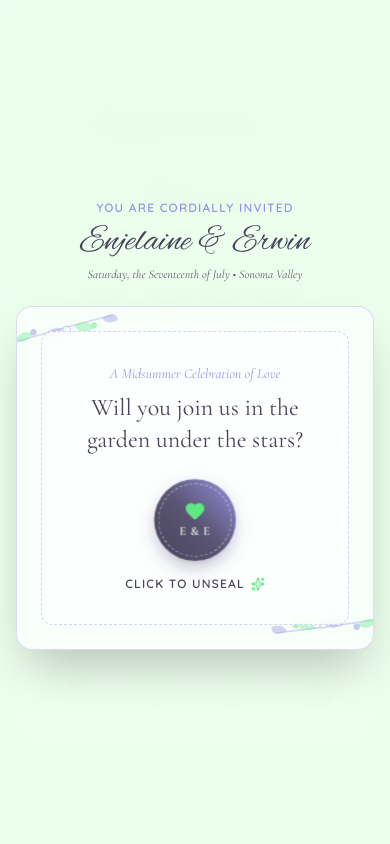
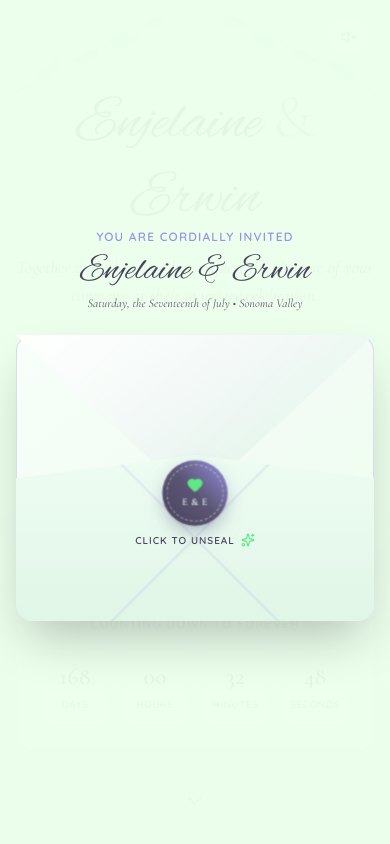
Before and after one commit to ithereforedontknow/wedding, a React (Vite) app: page / in a window 390 px wide. Shown: the top 844 px of the page. Built offline with nearby package versions, Linux system fonts and the light colour scheme; a web font is replaced by a local one.

Commit message:
actual animation

```diff
--- a/src/App.jsx
+++ b/src/App.jsx
@@ -70,10 +70,6 @@ const StyleInjector = () => (
       animation: pulse-subtle 3s infinite ease-in-out;
     }
 
-    /* Envelope unfolding flaps */
-    .perspective-1000 {
-      perspective: 1000px;
-    }
   `}</style>
 );
 
@@ -105,12 +101,12 @@ const BotanicalBranch = ({ className = "" }) => (
 );
 
 // --- Floating Petal Canvas Component ---
-const WatercolorPetalsCanvas = () => {
+const WatercolorPetalsCanvas = ({ active = true }) => {
   const canvasRef = useRef(null);
 
   useEffect(() => {
     const canvas = canvasRef.current;
-    if (!canvas) return;
+    if (!canvas || !active) return;
     const ctx = canvas.getContext("2d");
     let animationFrameId;
 
@@ -186,7 +182,7 @@ const WatercolorPetalsCanvas = () => {
       cancelAnimationFrame(animationFrameId);
       window.removeEventListener("resize", resizeCanvas);
     };
-  }, []);
+  }, [active]);
 
   return (
     <canvas
@@ -196,17 +192,10 @@ const WatercolorPetalsCanvas = () => {
   );
 };
 
-// --- Main App Component ---
-export default function WeddingApp() {
-  // Envelope unsealing state
-  const [isOpened, setIsOpened] = useState(false);
-  const [isUnfolding, setIsUnfolding] = useState(false);
+// --- Countdown Badge Component ---
+const WEDDING_DATE = new Date("2027-04-10T14:00:00").getTime();
 
-  // Audio atmosphere simulation toggle
-  const [isPlayingMusic, setIsPlayingMusic] = useState(false);
-
-  // Target Date for Summer Wedding (e.g., July 17, 2027 16:00:00)
-  const targetDate = new Date("2027-04-10T14:00:00").getTime();
+const CountdownBadge = ({ targetDate }) => {
   const [timeLeft, setTimeLeft] = useState({
     days: 0,
     hours: 0,
@@ -215,9 +204,8 @@ export default function WeddingApp() {
   });
 
   useEffect(() => {
-    const timer = setInterval(() => {
-      const now = new Date().getTime();
-      const difference = targetDate - now;
+    const updateCountdown = () => {
+      const difference = targetDate - Date.now();
 
       if (difference > 0) {
         setTimeLeft({
@@ -227,17 +215,102 @@ export default function WeddingApp() {
           seconds: Math.floor((difference / 1000) % 60)
         });
       }
-    }, 1000);
+    };
+
+    updateCountdown();
+    const timer = setInterval(updateCountdown, 1000);
     return () => clearInterval(timer);
   }, [targetDate]);
 
+  return (
+    <div className="mt-14 max-w-lg mx-auto bg-white/70 backdrop-blur-md rounded-2xl p-6 border border-[#9792e3]/30 shadow-md">
+      <h3 className="text-xs uppercase tracking-widest text-[#9792e3] font-semibold mb-4">
+        Counting Down to Forever
+      </h3>
+      <div className="grid grid-cols-4 gap-3 text-center">
+        {[
+          { label: "Days", val: timeLeft.days },
+          { label: "Hours", val: timeLeft.hours },
+          { label: "Minutes", val: timeLeft.minutes },
+          { label: "Seconds", val: timeLeft.seconds }
+        ].map((item, idx) => (
+          <div
+            key={idx}
+            className="flex flex-col items-center justify-center p-3 rounded-xl bg-gradient-to-b from-[#EDFFEC] to-white border border-[#9792e3]/20 shadow-inner"
+          >
+            <span className="text-2xl sm:text-3xl font-serif-elegant font-bold text-[#48435c]">
+              {String(item.val).padStart(2, "0")}
+            </span>
+            <span className="text-[10px] tracking-wider uppercase font-semibold text-[#5A5766] mt-1">
+              {item.label}
+            </span>
+          </div>
+        ))}
+      </div>
+    </div>
+  );
+};
+
+// --- Main App Component ---
+export default function WeddingApp() {
+  // Envelope opening phases: sealed -> unsealing -> revealing -> opened
+  const [phase, setPhase] = useState("sealed");
+  const isSealed = phase === "sealed";
+  const isUnsealing = phase === "unsealing";
+  const isRevealing = phase === "revealing";
+  const isOpened = phase === "opened";
+  const prefersReducedMotion = useRef(false);
+  const envelopeOpening = isUnsealing || isRevealing;
+
+  // Audio atmosphere simulation toggle
+  const [isPlayingMusic, setIsPlayingMusic] = useState(false);
+
+  // Track reduced-motion preference for a shorter opening sequence
+  useEffect(() => {
+    const mediaQuery = window.matchMedia("(prefers-reduced-motion: reduce)");
+    prefersReducedMotion.current = mediaQuery.matches;
+
+    const handleChange = (event) => {
+      prefersReducedMotion.current = event.matches;
+    };
+
+    mediaQuery.addEventListener?.("change", handleChange);
+    return () => mediaQuery.removeEventListener?.("change", handleChange);
+  }, []);
+
+  // Advance the envelope sequence automatically
+  useEffect(() => {
+    if (phase !== "unsealing" && phase !== "revealing") return;
+
+    const reduced = prefersReducedMotion.current;
+    const delay = phase === "unsealing" ? (reduced ? 120 : 1150) : (reduced ? 120 : 550);
+
+    const timer = setTimeout(() => {
+      setPhase((current) =>
+        current === "unsealing" ? "revealing" : current === "revealing" ? "opened" : current
+      );
+    }, delay);
+
+    return () => clearTimeout(timer);
+  }, [phase]);
+
+  // Keep the page behind the sealed envelope from scrolling
+  useEffect(() => {
+    if (isOpened) return;
+
+    const previousOverflow = document.body.style.overflow;
+    document.body.style.overflow = "hidden";
+
+    return () => {
+      document.body.style.overflow = previousOverflow;
+    };
+  }, [isOpened]);
+
   // Handle Envelope Opening
   const handleOpenInvitation = () => {
-    setIsUnfolding(true);
-    setTimeout(() => {
-      setIsOpened(true);
-      window.scrollTo({ top: 0, behavior: "smooth" });
-    }, 1200);
+    if (phase !== "sealed") return;
+    window.scrollTo(0, 0);
+    setPhase("unsealing");
   };
 
   // Travel tabs state
@@ -351,7 +424,7 @@ END:VCALENDAR`;
   return (
     <div className="min-h-screen watercolor-canvas font-body text-[#5A5766] selection:bg-[#9792e3] selection:text-white relative overflow-x-hidden">
       <StyleInjector />
-      <WatercolorPetalsCanvas />
+      <WatercolorPetalsCanvas active={isRevealing || isOpened} />
 
       {/* Background Ambience Audio Toggle Button */}
       <div className="fixed top-5 right-5 z-40">
@@ -378,14 +451,32 @@ END:VCALENDAR`;
           1. INTERACTIVE ENVELOPE & WAX SEAL UNVEILING MODAL (FIRST IMPRESSION)
       ========================================================================= */}
       {!isOpened && (
-        <section className="fixed inset-0 z-50 flex items-center justify-center p-4 bg-[#EDFFEC]/95 backdrop-blur-md transition-opacity duration-1000">
-          <div className="relative w-full max-w-lg perspective-1000">
+        <section
+          className={`envelope-overlay fixed inset-0 z-50 flex items-center justify-center p-4 bg-[#EDFFEC]/95 ${
+            isRevealing ? "is-revealing" : ""
+          }`}
+          role="dialog"
+          aria-modal="true"
+          aria-labelledby="invitation-title"
+        >
+          <div
+            className={`envelope-stage-shell relative w-full max-w-lg ${
+              isRevealing ? "is-revealing" : ""
+            }`}
+          >
             {/* Romantic Intro Caption */}
-            <div className="text-center mb-6">
+            <div
+              className={`envelope-caption text-center mb-6 ${
+                envelopeOpening ? "is-leaving" : ""
+              }`}
+            >
               <span className="text-[#9792e3] uppercase tracking-widest text-xs font-semibold">
                 You Are Cordially Invited
               </span>
-              <h2 className="text-4xl md:text-5xl font-script text-[#48435c] mt-1">
+              <h2
+                id="invitation-title"
+                className="text-4xl md:text-5xl font-script text-[#48435c] mt-1"
+              >
                 Enjelaine & Erwin
               </h2>
               <p className="text-xs font-light text-[#5A5766] mt-1 font-serif-elegant italic">
@@ -393,45 +484,117 @@ END:VCALENDAR`;
               </p>
             </div>
 
-            {/* Envelope Body */}
+            {/* Envelope */}
+            <div className="envelope-stage relative mx-auto w-full max-w-md aspect-[5/4]">
+              {/* Envelope back panel */}
+              <div className="absolute inset-0 rounded-2xl bg-gradient-to-br from-[#f8fffa] via-[#f2fbf4] to-[#EDFFEC] border border-[#9792e3]/30 shadow-2xl" />
+
+              {/* Envelope top flap */}
               <div
-              className={`relative bg-[#f8fffa] rounded-2xl shadow-2xl border border-[#9792e3]/30 overflow-hidden p-6 sm:p-8 transition-transform duration-1000 ${
-                isUnfolding ? "scale-95 translate-y-8 opacity-0" : "scale-100 opacity-100"
+                className={`envelope-flap absolute inset-x-0 top-0 h-[58%] ${
+                  envelopeOpening ? "is-open" : ""
                 }`}
               >
-              {/* Botanical Border Flourishes */}
-              <BotanicalBranch className="absolute -top-4 -left-6 w-32 rotate-12 opacity-80" />
-              <BotanicalBranch className="absolute -bottom-4 -right-6 w-32 -rotate-160 opacity-80" />
+                <div
+                  className="envelope-flap-face absolute inset-0"
+                  style={{
+                    clipPath: "polygon(0 0, 100% 0, 50% 100%)",
+                    background:
+                      "linear-gradient(165deg, #fbfffc 0%, #f2fbf4 55%, #e6f9eb 100%)",
+                    filter: "drop-shadow(0 5px 7px rgba(72, 67, 92, 0.13))"
+                  }}
+                />
+                <div
+                  className="envelope-flap-face absolute inset-0 opacity-70"
+                  style={{
+                    clipPath: "polygon(0 0, 100% 0, 50% 100%)",
+                    background:
+                      "linear-gradient(135deg, rgba(255,255,255,0.9) 0%, rgba(151,146,227,0.06) 55%, rgba(97,231,134,0.14) 100%)"
+                  }}
+                />
+                <div
+                  className="envelope-flap-lining absolute inset-0"
+                  style={{
+                    clipPath: "polygon(0 0, 100% 0, 50% 100%)",
+                    background:
+                      "radial-gradient(circle at 28% 18%, rgba(151, 146, 227, 0.2) 0%, transparent 55%), linear-gradient(165deg, #f4f0ff 0%, #eaf8ef 55%, #dcefe3 100%)",
+                    filter: "drop-shadow(0 5px 7px rgba(72, 67, 92, 0.13))"
+                  }}
+                />
+              </div>
 
-              <div className="relative z-10 border border-dashed border-[#9792e3]/40 rounded-xl p-8 sm:p-10 text-center bg-white/70 backdrop-blur-sm">
-                <span className="font-serif-elegant italic text-sm text-[#9792e3] block mb-2">
+              {/* Invitation letter tucked inside */}
+              <div
+                className={`envelope-letter absolute inset-x-5 top-5 bottom-7 rounded-xl border border-[#9792e3]/25 bg-[#fffdf8] shadow-lg overflow-hidden ${
+                  envelopeOpening ? "is-out" : ""
+                }`}
+              >
+                <div className="h-full m-1.5 sm:m-2 p-4 sm:p-6 rounded-lg border border-dashed border-[#9792e3]/35 text-center flex flex-col items-center justify-center">
+                  <span className="font-serif-elegant italic text-[10px] sm:text-sm text-[#9792e3] block mb-1.5 sm:mb-2">
                     A Midsummer Celebration of Love
                   </span>
-                <p className="text-2xl sm:text-3xl font-serif-elegant font-normal text-[#48435c] mb-6">
+                  <p className="text-lg sm:text-2xl font-serif-elegant font-normal text-[#48435c] leading-snug">
                     Will you join us in the garden under the stars?
                   </p>
+                  <div className="mt-3 sm:mt-5 flex items-center gap-2 text-[#61E786]">
+                    <span className="h-px w-6 sm:w-8 bg-[#9792e3]/40" />
+                    <Heart className="w-3.5 h-3.5 sm:w-4 sm:h-4 fill-current" />
+                    <span className="h-px w-6 sm:w-8 bg-[#9792e3]/40" />
+                  </div>
+                  <span className="mt-1 sm:mt-2 font-script text-2xl sm:text-3xl text-[#48435c]">E & E</span>
+                </div>
+              </div>
 
-                {/* Wax Seal Button */}
-                <div className="flex flex-col items-center justify-center mt-6">
+              {/* Envelope front pocket */}
+              <div className="absolute inset-x-0 bottom-0 top-[42%] overflow-hidden rounded-b-2xl">
+                <div
+                  className="absolute inset-0 bg-gradient-to-b from-[#eefcf2] to-[#e0f6e7]"
+                  style={{
+                    clipPath: "polygon(0 14%, 50% 0, 100% 14%, 100% 100%, 0 100%)"
+                  }}
+                />
+                <div
+                  className="absolute inset-0 opacity-70"
+                  style={{
+                    clipPath: "polygon(0 14%, 50% 0, 100% 14%, 100% 100%, 0 100%)",
+                    backgroundImage:
+                      "linear-gradient(135deg, transparent 49.4%, rgba(151,146,227,0.22) 50%, transparent 50.6%), linear-gradient(225deg, transparent 49.4%, rgba(151,146,227,0.22) 50%, transparent 50.6%)"
+                  }}
+                />
+              </div>
+
+              {/* Wax seal + unseal prompt */}
+              <div className="absolute inset-x-0 top-[44%] flex flex-col items-center">
                 <button
+                  type="button"
                   onClick={handleOpenInvitation}
-                    className="group relative flex flex-col items-center focus:outline-none"
+                  disabled={!isSealed}
+                  className={`envelope-seal group relative flex flex-col items-center focus:outline-none ${
+                    envelopeOpening ? "is-broken" : ""
+                  }`}
                   aria-label="Break seal and open invitation"
                 >
-                    <div className="w-20 h-20 sm:w-24 sm:h-24 rounded-full bg-gradient-to-tr from-[#48435c] via-[#5c5675] to-[#9792e3] p-1 seal-pulse cursor-pointer shadow-lg hover:shadow-2xl transition-all flex items-center justify-center">
+                  <div
+                    className={`w-16 h-16 sm:w-20 sm:h-20 rounded-full bg-gradient-to-tr from-[#48435c] via-[#5c5675] to-[#9792e3] p-1 cursor-pointer shadow-lg hover:shadow-2xl transition-all flex items-center justify-center ${
+                      isSealed ? "seal-pulse" : ""
+                    }`}
+                  >
                     <div className="w-full h-full rounded-full border border-dashed border-[#EDFFEC]/50 flex flex-col items-center justify-center text-[#EDFFEC]">
-                        <Heart className="w-5 h-5 fill-[#61E786] text-[#61E786] mb-0.5 group-hover:scale-125 transition-transform" />
-                        <span className="font-serif-elegant text-xs tracking-wider uppercase font-semibold">
+                      <Heart className="w-4 h-4 sm:w-5 sm:h-5 fill-[#61E786] text-[#61E786] mb-0.5 group-hover:scale-125 transition-transform" />
+                      <span className="font-serif-elegant text-[10px] sm:text-xs tracking-wider uppercase font-semibold">
                         E & E
                       </span>
                     </div>
                   </div>
-                    <span className="mt-4 text-xs tracking-widest uppercase font-semibold text-[#48435c] group-hover:text-[#9792e3] transition-colors flex items-center gap-1.5">
+                </button>
+                <span
+                  className={`mt-2 text-[10px] sm:text-xs tracking-widest uppercase font-semibold text-[#48435c] flex items-center gap-1.5 transition-opacity duration-300 ${
+                    isSealed ? "opacity-100" : "opacity-0"
+                  }`}
+                >
                   <span>Click to Unseal</span>
                   <Sparkles className="w-3.5 h-3.5 text-[#61E786]" />
                 </span>
-                  </button>
-                </div>
               </div>
             </div>
           </div>
@@ -491,31 +654,7 @@ END:VCALENDAR`;
           </div>
 
           {/* Watercolor Circle Countdown Badge */}
-          <div className="mt-14 max-w-lg mx-auto bg-white/70 backdrop-blur-md rounded-2xl p-6 border border-[#9792e3]/30 shadow-md">
-            <h3 className="text-xs uppercase tracking-widest text-[#9792e3] font-semibold mb-4">
-              Counting Down to Forever
-            </h3>
-            <div className="grid grid-cols-4 gap-3 text-center">
-              {[
-                { label: "Days", val: timeLeft.days },
-                { label: "Hours", val: timeLeft.hours },
-                { label: "Minutes", val: timeLeft.minutes },
-                { label: "Seconds", val: timeLeft.seconds }
-              ].map((item, idx) => (
-                <div
-                  key={idx}
-                  className="flex flex-col items-center justify-center p-3 rounded-xl bg-gradient-to-b from-[#EDFFEC] to-white border border-[#9792e3]/20 shadow-inner"
-                >
-                  <span className="text-2xl sm:text-3xl font-serif-elegant font-bold text-[#48435c]">
-                    {String(item.val).padStart(2, "0")}
-                  </span>
-                  <span className="text-[10px] tracking-wider uppercase font-semibold text-[#5A5766] mt-1">
-                    {item.label}
-                  </span>
-                </div>
-              ))}
-            </div>
-          </div>
+          <CountdownBadge targetDate={WEDDING_DATE} />
         </div>
 
         <div className="mt-10 flex justify-center">
--- a/src/index.css
+++ b/src/index.css
@@ -3,3 +3,142 @@
 html {
     scroll-behavior: smooth;
 }
+
+/* --- Envelope opening choreography --- */
+.envelope-stage {
+  perspective: 1200px;
+}
+
+.envelope-flap {
+  transform-origin: top center;
+  transform-style: preserve-3d;
+  transition: transform 700ms cubic-bezier(0.4, 0, 0.2, 1) 100ms;
+  will-change: transform;
+}
+
+.envelope-flap-face,
+.envelope-flap-lining {
+  backface-visibility: hidden;
+  -webkit-backface-visibility: hidden;
+}
+
+.envelope-flap-lining {
+  transform: rotateY(180deg);
+}
+
+.envelope-flap.is-open {
+  transform: rotateX(168deg);
+}
+
+.envelope-letter {
+  opacity: 0;
+  transform: translateY(16px);
+  transition:
+    transform 750ms cubic-bezier(0.16, 1, 0.3, 1) 320ms,
+    opacity 400ms ease-out 380ms;
+  will-change: transform, opacity;
+}
+
+.envelope-letter.is-out {
+  opacity: 1;
+  transform: translateY(-48%);
+}
+
+.envelope-seal {
+  transition: transform 280ms ease-out, opacity 280ms ease-out;
+}
+
+.envelope-seal.is-broken {
+  transform: scale(1.18) rotate(8deg);
+  opacity: 0;
+  pointer-events: none;
+}
+
+.envelope-caption {
+  transition: transform 450ms ease-out, opacity 450ms ease-out;
+}
+
+.envelope-caption.is-leaving {
+  transform: translateY(-12px);
+  opacity: 0;
+}
+
+.envelope-overlay {
+  transition: opacity 500ms ease-out;
+}
+
+.envelope-overlay.is-revealing {
+  opacity: 0;
+  pointer-events: none;
+}
+
+.envelope-stage-shell {
+  transition: transform 420ms ease-out, opacity 300ms ease-out;
+}
+
+.envelope-stage-shell.is-revealing {
+  transform: translateY(-10px) scale(1.04);
+  opacity: 0;
+}
+
+@keyframes fade-in {
+  from {
+    opacity: 0;
+  }
+  to {
+    opacity: 1;
+  }
+}
+
+.animate-fade-in {
+  animation: fade-in 300ms ease-out;
+}
+
+@media (max-height: 500px) {
+  .envelope-stage-shell {
+    max-width: 20rem;
+  }
+
+  .envelope-caption {
+    margin-bottom: 0.75rem;
+  }
+
+  .envelope-caption h2 {
+    font-size: 1.75rem;
+    line-height: 1.2;
+  }
+
+  .envelope-caption p {
+    display: none;
+  }
+
+  .envelope-letter p {
+    font-size: 1.125rem;
+  }
+}
+
+@media (max-height: 360px) {
+  .envelope-stage-shell {
+    max-width: 17rem;
+  }
+
+  .envelope-caption {
+    display: none;
+  }
+}
+
+@media (prefers-reduced-motion: reduce) {
+  .envelope-flap,
+  .envelope-letter,
+  .envelope-seal,
+  .envelope-caption,
+  .envelope-overlay,
+  .envelope-stage-shell {
+    transition-duration: 0.01ms !important;
+    transition-delay: 0ms !important;
+  }
+
+  .seal-pulse {
+    animation: none;
+  }
+}
```
Lines whose indentation alone changed are shown as unchanged.
